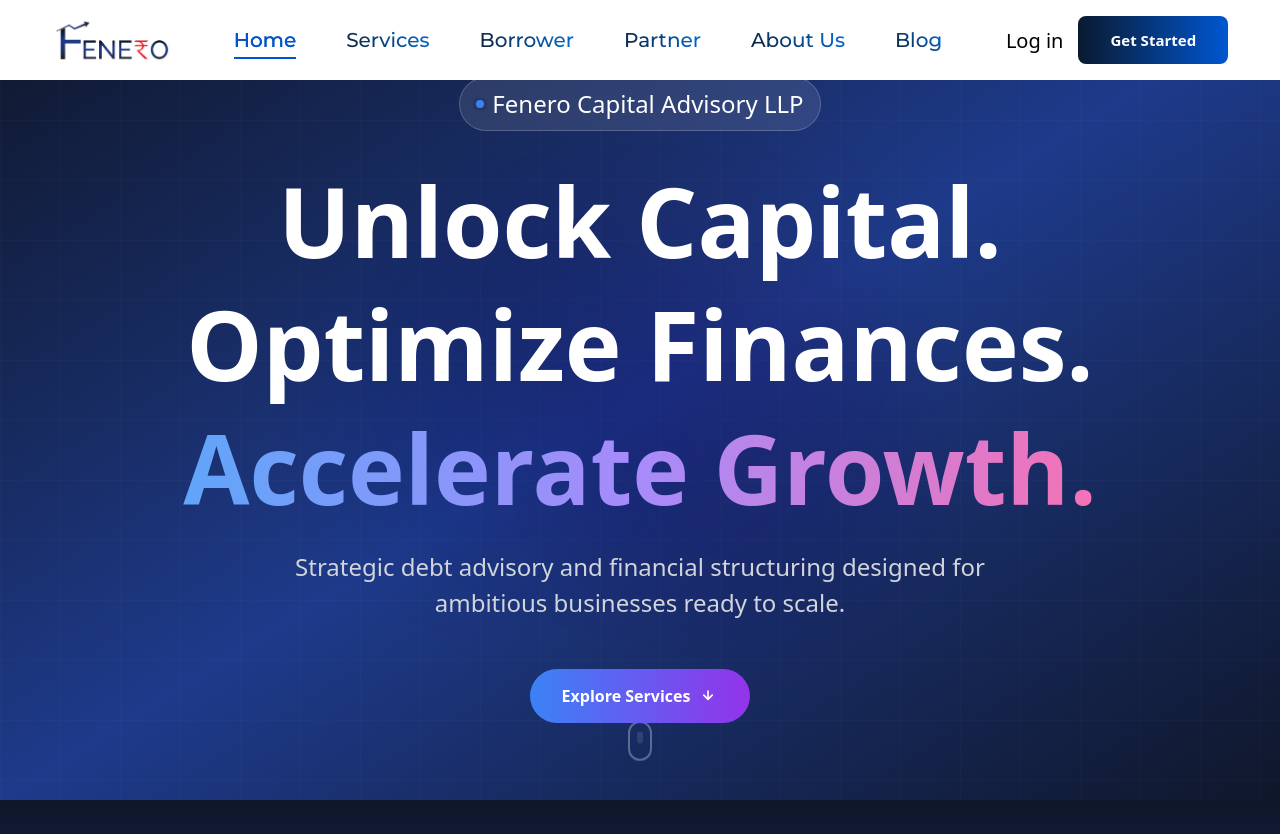
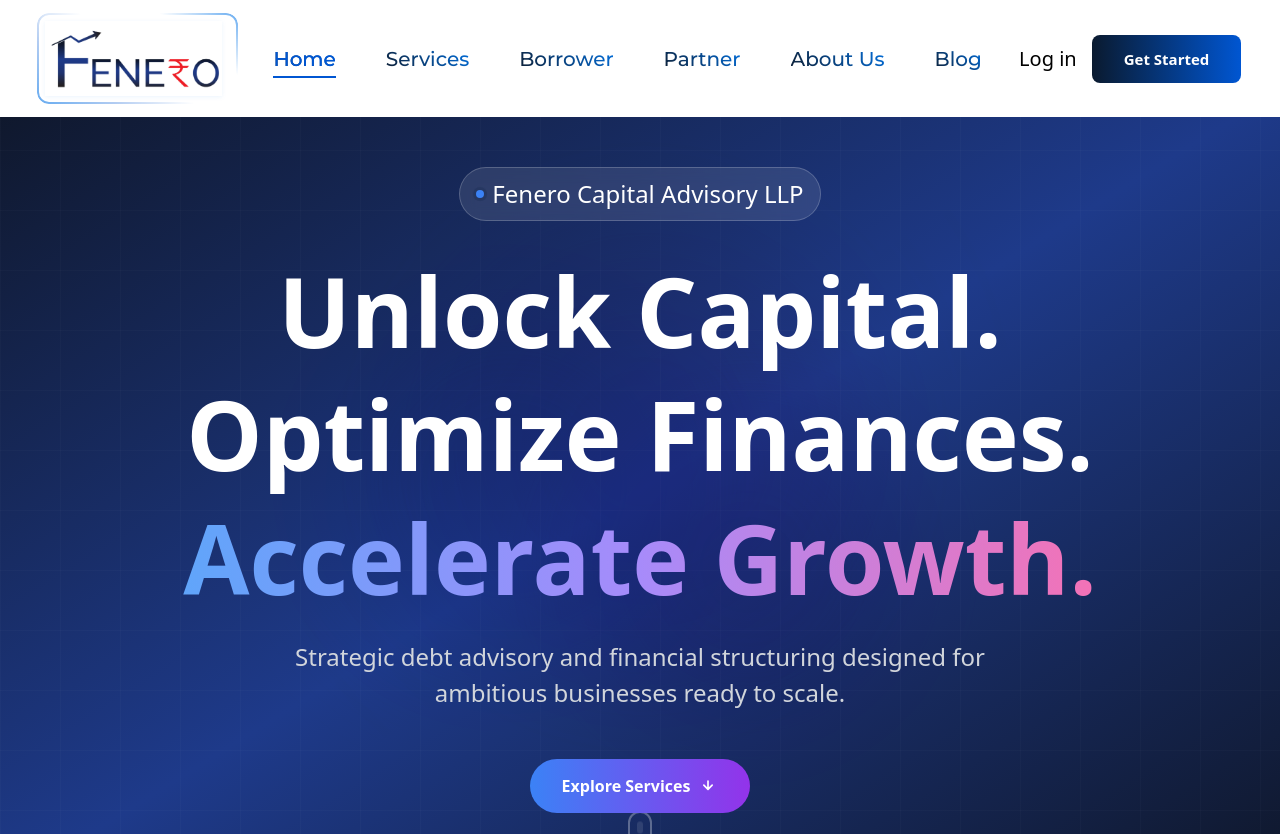
Before and after one commit to tanishhhk/Fenero, a React (Vite) app: page / in a window 1280 px wide. Shown: the top 834 px of the page. Built offline with nearby package versions, Linux system fonts and the light colour scheme.

Commit message:
Navbar and Logo updated

```diff
--- a/index.html
+++ b/index.html
@@ -2,7 +2,7 @@
 <html lang="en">
   <head>
     <meta charset="UTF-8" />
-    <link rel="icon" href="/favicon.png" type="image/png" />
+    <link rel="icon" href="/favicon2.png" type="image/png" />
 
     <meta name="viewport" content="width=device-width, initial-scale=1.0" />
     <title>Fenero</title>
--- a/src/index.css
+++ b/src/index.css
@@ -31,12 +31,14 @@ html {
 
 body {
   margin: 0;
-  padding: 0;
   width: 100%;
   min-height: 100vh;
   overflow-x: hidden;
   background-color: #ffffff;
+  padding-top: 90px;
 }
+
+
 
 h1 {
   font-size: 3.2em;
--- a/src/styles/landing/navbar.css
+++ b/src/styles/landing/navbar.css
@@ -11,12 +11,13 @@
   top: 0;
   left: 0;
   right: 0;
-  z-index: 100;
+  z-index: 1000;
   box-shadow: 0 2px 8px rgba(0, 0, 0, 0.08);
   height: auto;
   min-height: 70px;
 }
 
+/* ENHANCED LOGO SECTION WITH ANIMATED BORDER */
 .navbar .logo {
   font-weight: bold;
   color: #000;
@@ -24,27 +25,76 @@
   display: flex;
   align-items: center;
   text-decoration: none;
+  position: relative;
+  padding: 6px 14px 6px 6px;
+  border-radius: 10px;
+  transition: all 0.3s ease;
+  background: transparent;
+}
+
+.navbar .logo::before {
+  content: '';
+  position: absolute;
+  inset: -2px;
+  border-radius: 12px;
+  padding: 2px;
+  background: linear-gradient(
+    var(--angle),
+    rgba(1, 115, 230, 0.6),
+    rgba(0, 86, 210, 0.3),
+    transparent,
+    transparent,
+    rgba(1, 115, 230, 0.6)
+  );
+  -webkit-mask: linear-gradient(#fff 0 0) content-box, linear-gradient(#fff 0 0);
+  -webkit-mask-composite: xor;
+  mask-composite: exclude;
+  opacity: 1;
+  animation: rotate-border 3s linear infinite;
+}
+
+@property --angle {
+  syntax: '<angle>';
+  initial-value: 0deg;
+  inherits: false;
+}
+
+@keyframes rotate-border {
+  0% {
+    --angle: 0deg;
+  }
+  100% {
+    --angle: 360deg;
+  }
+}
+
+.navbar .logo:hover {
+  background: rgba(1, 115, 230, 0.02);
+  transform: translateY(-1px);
+}
+
+.navbar .logo:hover::before {
+  background: linear-gradient(
+    var(--angle),
+    rgba(1, 115, 230, 0.8),
+    rgba(0, 86, 210, 0.5),
+    transparent,
+    transparent,
+    rgba(1, 115, 230, 0.8)
+  );
 }
 
 .navbar .logo img {
-  height: 50px !important;
-  width: auto !important;
-  max-height: none !important;
-  min-height: unset !important;
-  object-fit: contain !important;
-  display: block !important;
+  height: 75px;
+  width: auto;
+  display: block;
+  filter: drop-shadow(0 1px 2px rgba(1, 115, 230, 0.08));
+  transition: all 0.3s ease;
 }
 
-/* Alternative selector for extra specificity */
-.logo > img,
-a.logo > img,
-.navbar a.logo img {
-  height: 50px !important;
-  width: auto !important;
-  max-height: none !important;
-  min-height: unset !important;
-  object-fit: contain !important;
-  display: block !important;
+.navbar .logo:hover img {
+  filter: drop-shadow(0 2px 6px rgba(1, 115, 230, 0.2));
+  transform: scale(1.02);
 }
 
 .nav-links {
@@ -62,7 +112,7 @@ a.logo > img,
   text-decoration: none;
   cursor: pointer;
   font-size: 20px;
-  transition: opacity 0.3s unset;
+  transition: opacity 0.3s ease;
   font-family: "Montserrat", sans-serif;
   font-optical-sizing: auto;
   font-weight: 500;
@@ -508,7 +558,7 @@ a.logo > img,
   }
 
   .navbar .logo img {
-    height: 65px !important;
+    height: 85px !important;
   }
 
   a {
@@ -533,6 +583,10 @@ a.logo > img,
   .navbar {
     padding: 15px 20px;
     justify-content: space-between;
+  }
+
+  .navbar .logo img {
+    height: 48px;
   }
 
   .logo img {
@@ -566,10 +620,11 @@ a.logo > img,
   .navbar {
     justify-content: space-between;
     padding: 15px 20px;
+    height: 40px;
   }
 
   .logo img {
-    height: 32px;
+    height: 40px;
   }
 
   /* Hide desktop navigation */
@@ -583,6 +638,13 @@ a.logo > img,
     display: flex;
   }
 }
+
+@media (min-width: 1440px) {
+  .navbar .logo img {
+    height: 90px;
+  }
+}
+
 
 /* Small Mobile (up to 480px) */
 @media (max-width: 480px) {
```
Also changed, not shown: public/favicon2.png (added).
